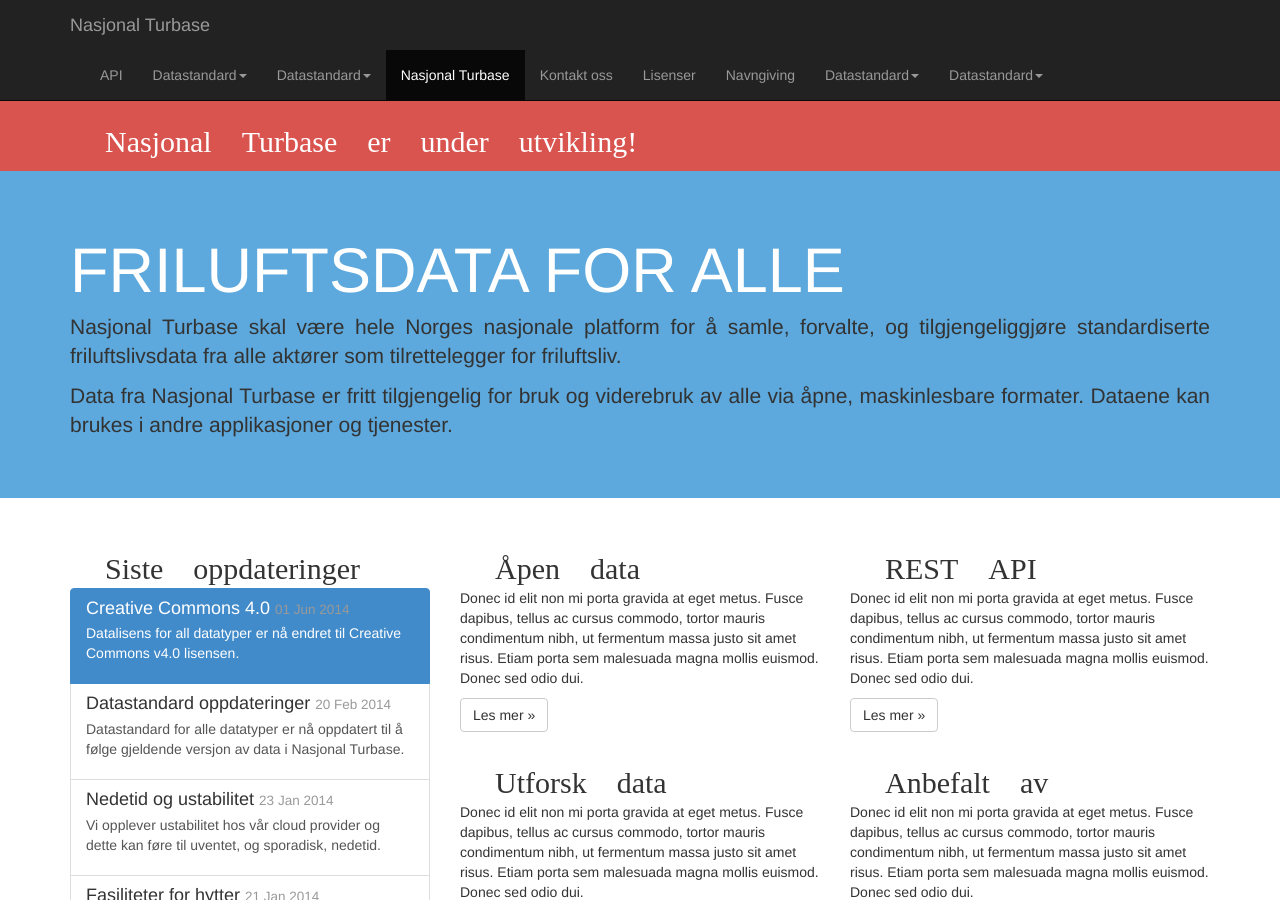
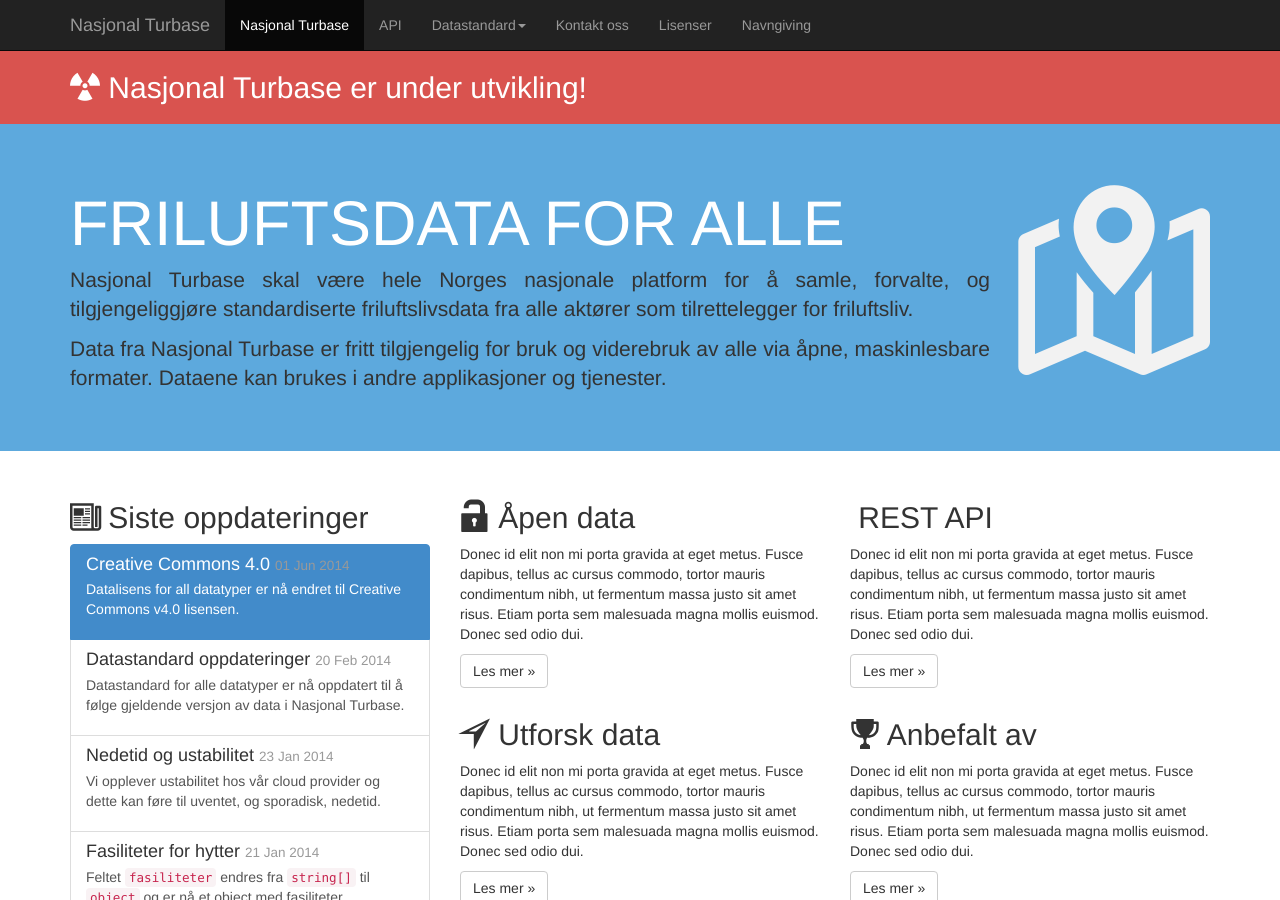
Before and after one commit to Turbasen/www.nasjonalturbase.no, a Jekyll site: the page built from index.html, in a window 1280 px wide and 900 px high. Built offline with Jekyll 4.4.1, drawn with Linux system fonts in a browser that asks for light colours; nearby versions of some CDN libraries; Markdown is read by kramdown in place of the engine named in the settings.

Commit message:
Fix various Glyphicons errors

```diff
--- a/_includes/header.html
+++ b/_includes/header.html
@@ -43,7 +43,8 @@
         <div class="navbar-collapse collapse">
           <ul class="nav navbar-nav">
             {% assign submenu = '' %}
-            {% for p in site.pages %}
+            {% assign pages_sorted = site.pages | sort:"url" %}
+            {% for p in pages_sorted %}
               {% if p.submenu != submenu %}
                 {% unless submenu == '' %}</ul></li>{% endunless %}
                 {% if p.submenu %}
--- a/_includes/jumbotron-intro.html
+++ b/_includes/jumbotron-intro.html
@@ -1,4 +1,4 @@
-<span class="glyphicons grande white share_alt hidden-xs"></span>
+<span class="glyphicons glyphicons-map grande light hidden-xs"></span>
 
 <h1>FRIluftsdata for alle</h1>
 
--- a/_includes/jumbotron-partners.html
+++ b/_includes/jumbotron-partners.html
@@ -1,4 +1,4 @@
-<span class="glyphicons grande white google_maps hidden-xs"></span>
+<span class="glyphicons glyphicons-cluster grande light hidden-xs"></span>
 
 <h1>Hele Norges turbase</h1>
 
--- a/_includes/jumbotron-warning.html
+++ b/_includes/jumbotron-warning.html
@@ -1 +1,4 @@
-<h2 class="glyphicons white warning_sign">Nasjonal Turbase er under utvikling!</h2>
+<h2>
+  <span class="glyphicons glyphicons-hazard"></span>
+  Nasjonal Turbase er under utvikling!
+</h2>
--- a/index.html
+++ b/index.html
@@ -5,13 +5,19 @@
 
 <div class="row">
   <div class="col-lg-4">
-    <h2 class="glyphicons calendar">Siste oppdateringer</h2>
+    <h2>
+      <span class="glyphicons glyphicons-newspaper"></span>
+      Siste oppdateringer
+    </h2>
     {% include posts-latest.html %}
   </div>
   <div class="col-lg-8">{% for panel in site.data.frontpage %}
     {% cycle '<div class="row">', '' %}
       <div class="col-lg-6 col-sm-6">
-        <h2 class="glyphicons {{ panel.class }}">{{ panel.title }}</h2>
+        <h2>
+          <span class="glyphicons glyphicons-{{ panel.class }}"></span>
+          {{ panel.title }}
+        </h2>
         <p>{{ panel.desc }}</p>
         <p><a class="btn btn-default" href="{% if panel.link %}{{ site.url }}{{ panel.link }}{% else %}#{% endif %}">Les mer »</a></p>
       </div>
```
